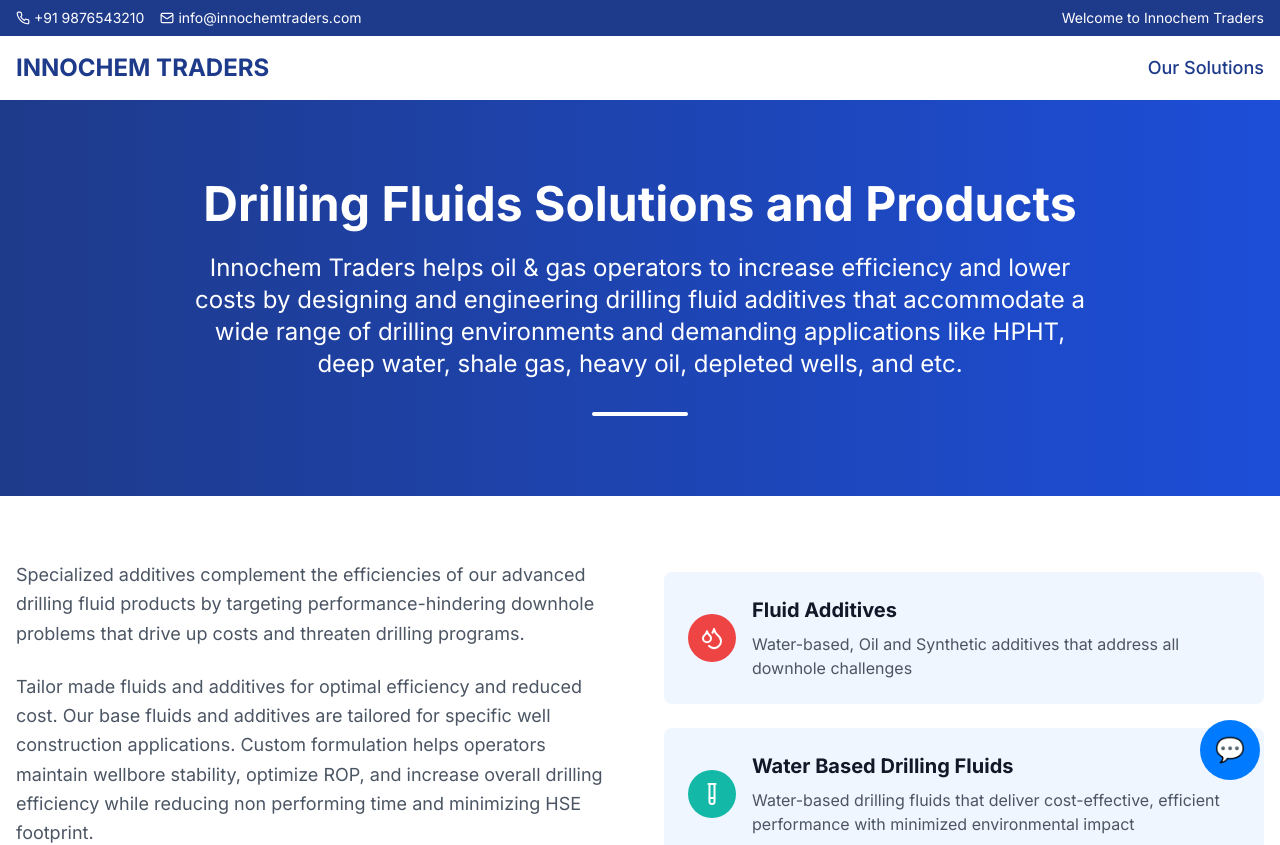
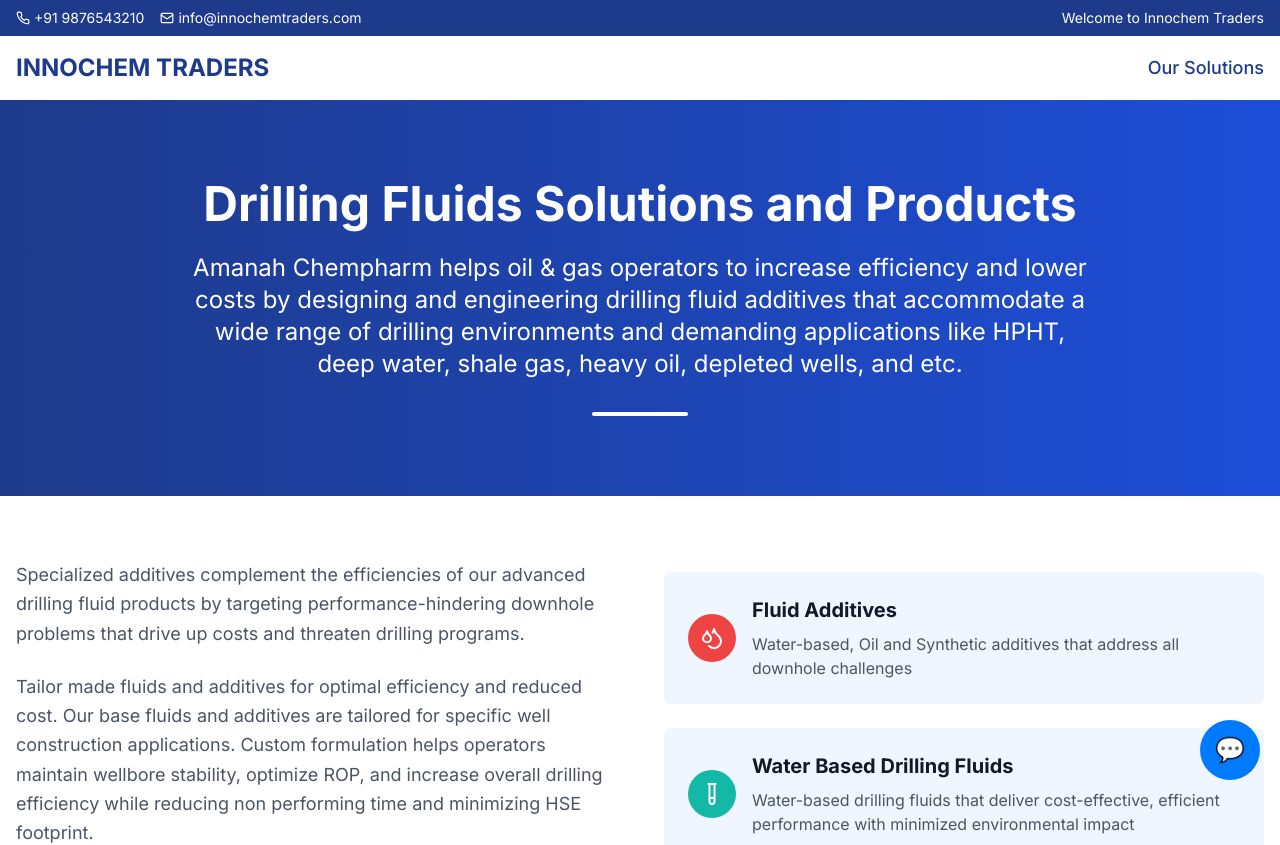
Before and after one commit to raseen2305/amanah2, a React (Vite) app: page /chemical in a window 1280 px wide. Shown: the top 845 px of the page. Built offline with nearby package versions, Linux system fonts and the light colour scheme.

Commit message:
Update HeroSection.tsx

```diff
--- a/src/components/chemical/HeroSection.tsx
+++ b/src/components/chemical/HeroSection.tsx
@@ -25,7 +25,7 @@ const HeroSection = () => {
           data-aos="zoom-in-up"
           data-aos-delay="400"
         >
-          Innochem Traders helps oil & gas operators to increase efficiency and lower costs by designing and engineering drilling fluid additives that accommodate a wide range of drilling environments and demanding applications like HPHT, deep water, shale gas, heavy oil, depleted wells, and etc.
+          Amanah Chempharm helps oil & gas operators to increase efficiency and lower costs by designing and engineering drilling fluid additives that accommodate a wide range of drilling environments and demanding applications like HPHT, deep water, shale gas, heavy oil, depleted wells, and etc.
         </p>
         <div
           className="w-24 h-1 bg-white mx-auto rounded"
```
